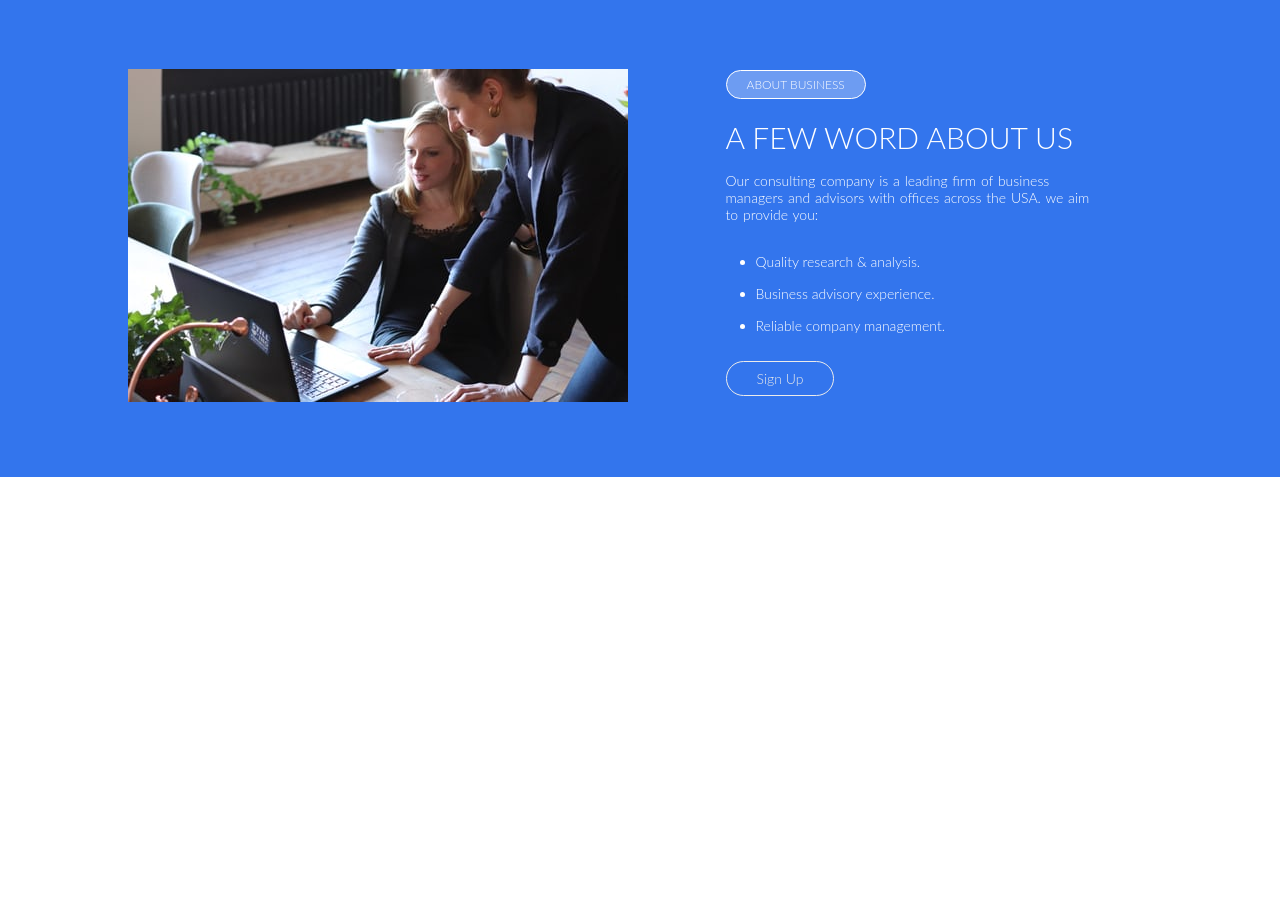
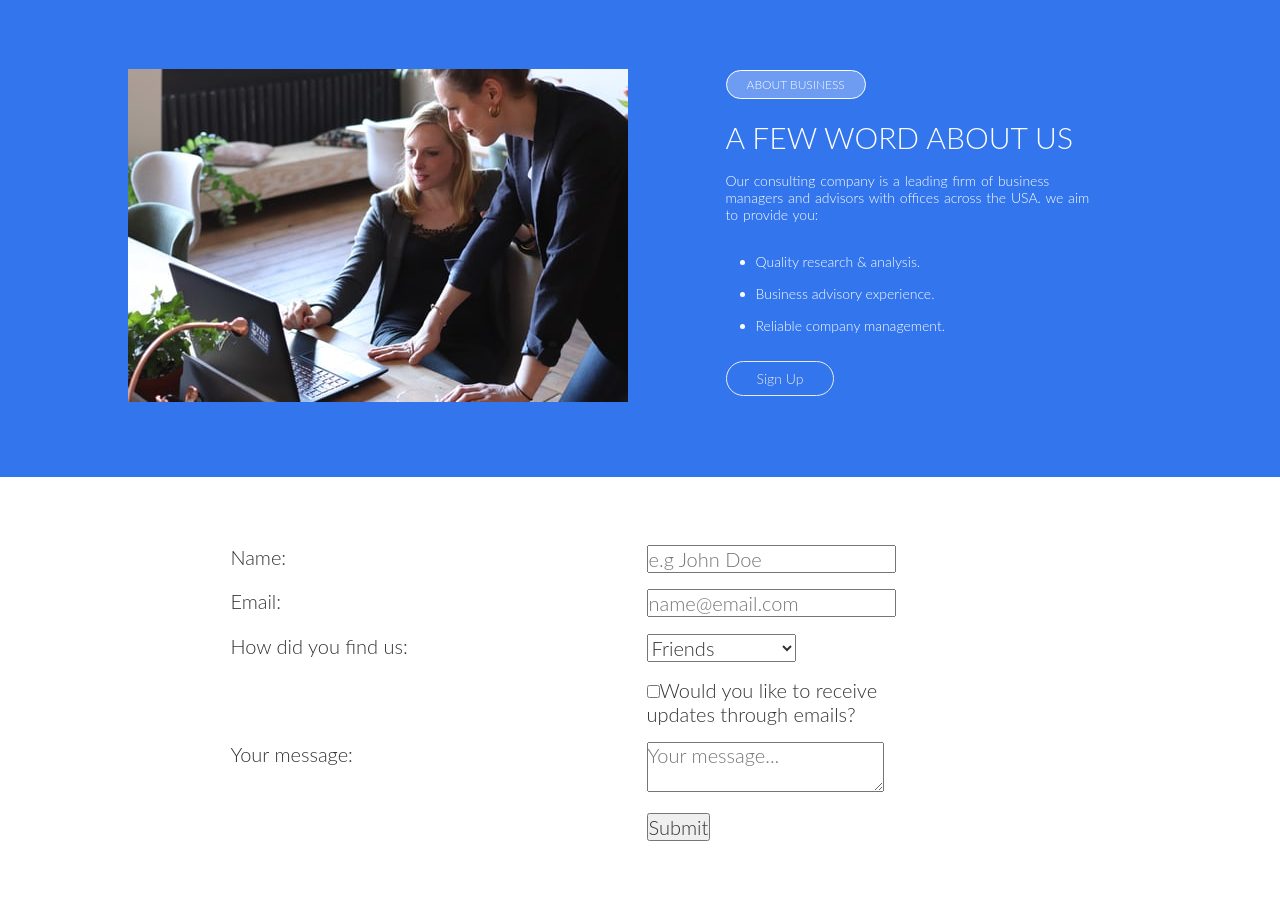
Before and after one commit to Pappyjay23/Businet, a PHP site: page / in a window 1280 px wide. Shown: the part 1688-2597 px from the top of the page. Before the commit the page ends 2165 px from the top, so only its background shows below. Run offline with PHP 8.4, Linux system fonts and the light colour scheme.

Commit message:
Adding new features

```diff
--- a/index.html
+++ b/index.html
@@ -138,5 +138,78 @@
         </div>
     </section>
 
+    <section class="section-contact">
+        <div class="row">
+            <form action="#" method="post">
+                <div class="row">
+                    <div class="col span-1-of-2">
+                        <label for="name">
+                            Name:
+                        </label>
+                    </div>
+                    <div class="col span-1-of-3">
+                        <input type="text" name="name" id="name" placeholder="e.g John Doe">
+                    </div>
+                </div>
+                <div class="row">
+                    <div class="col span-1-of-2">
+                        <label for="email">
+                            Email:
+                        </label>
+                    </div>
+                    <div class="col span-1-of-3">
+                        <input type="email" name="email" id="email" placeholder="name@email.com">
+                    </div>
+                </div>
+                <div class="row">
+                    <div class="col span-1-of-2">
+                        <label for="find">
+                            How did you find us:
+                        </label>
+                    </div>
+                    <div class="col span-1-of-3">
+                       <select name="find" id="find">
+                           <option value="friends">Friends</option>
+                           <option value="family">Family</option>
+                           <option value="work">Work</option>
+                           <option value="ads">Advertisement</option>
+                           <option value="others">Others</option>
+                       </select>
+                    </div>
+                </div>
+                <div class="row">
+                    <div class="col span-1-of-2">
+                        <label for="updates">
+                            &nbsp;
+                        </label>
+                    </div>
+                    <div class="col span-1-of-3">
+                      <input type="checkbox" name="updates" id="updates">Would you like to receive updates through emails?
+                    </div>
+                </div>
+                <div class="row">
+                    <div class="col span-1-of-2">
+                        <label for="message">
+                            Your message:
+                        </label>
+                    </div>
+                    <div class="col span-1-of-3">
+                     <textarea name="message" id="message" placeholder="Your message..."></textarea>
+                    </div>
+                </div>
+                <div class="row">
+                    <div class="col span-1-of-2">
+                        <label for="submit">
+                            &nbsp;
+                        </label>
+                    </div>
+                    <div class="col span-1-of-3">
+                     <input type="submit" name="submit" id="submit">
+                    </div>
+                </div>
+            </form>
+        </div>
+    </section>
+
 </body>
 </html>
--- a/style.css
+++ b/style.css
@@ -290,3 +290,5 @@ header {
 .main-list li {
     margin-bottom: 15px;
 }
+
+/* CONTACT  */
```
